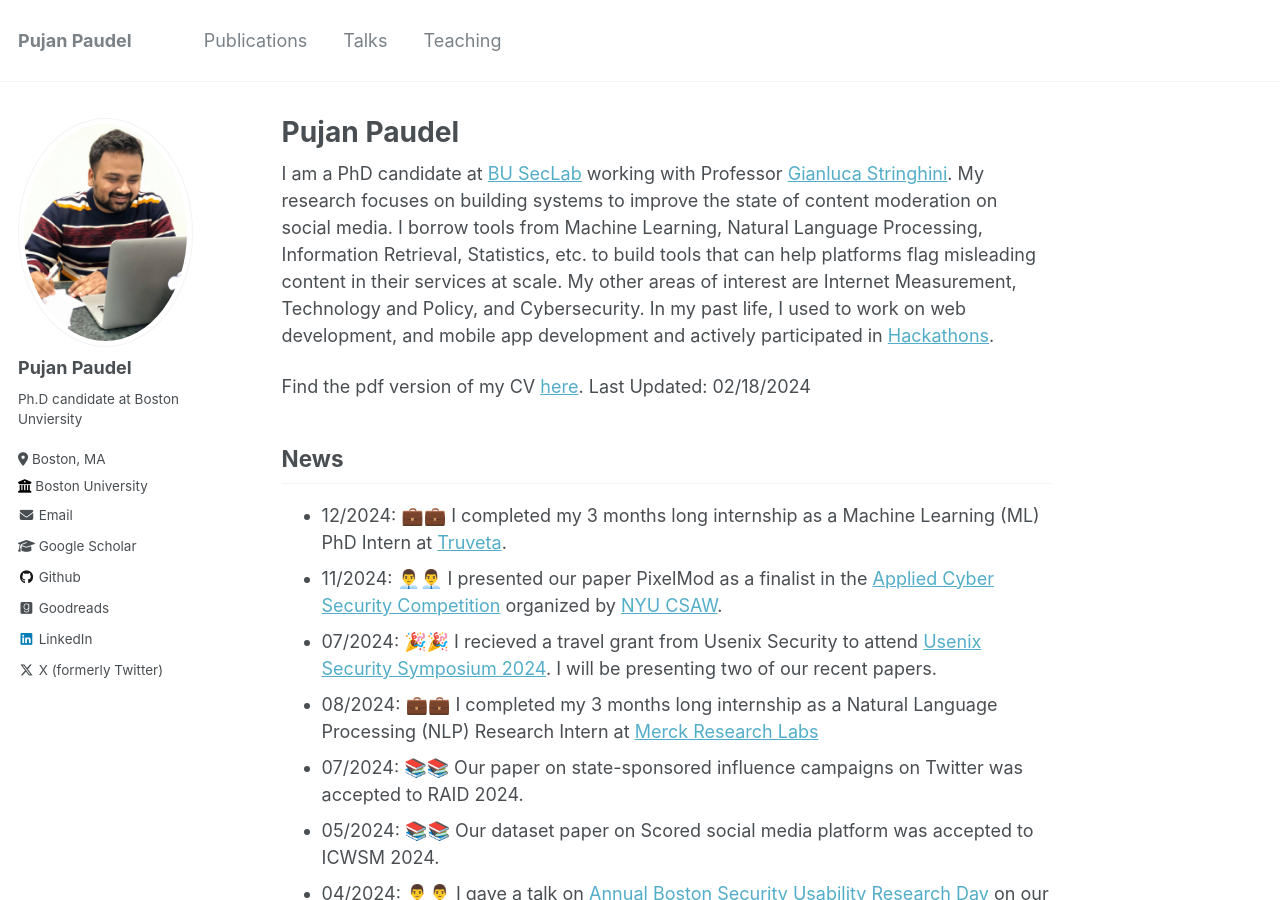
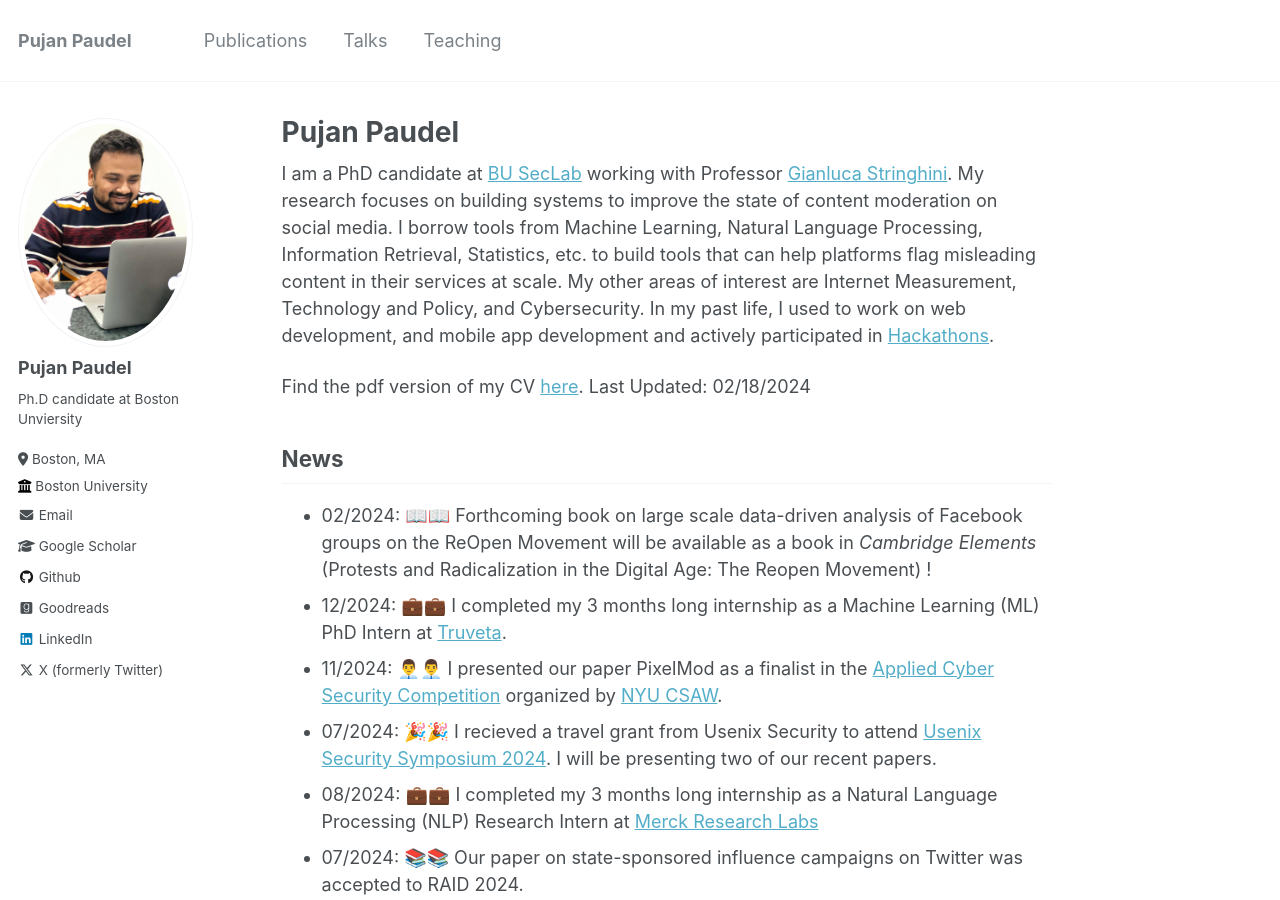
Before and after one commit to codepujan/codepujan.github.io, a Jekyll site: the page built from _pages/about.md, in a window 1280 px wide and 900 px high. Built offline with Jekyll 4.4.1, drawn with Linux system fonts in a browser that asks for light colours.

Commit message:
Update about.md

```diff
--- a/_pages/about.md
+++ b/_pages/about.md
@@ -13,6 +13,7 @@ Find the pdf version of my CV <a href="files/pujan_cv_updated.pdf" target="_blan
 
 News
 ------
+* 02/2024: 📖📖 Forthcoming book on large scale data-driven analysis of Facebook groups on the ReOpen Movement will be available as a book in _Cambridge Elements_ (Protests and Radicalization in the Digital Age: The Reopen Movement) !
 * 12/2024: 💼💼 I completed my 3 months long internship as a Machine Learning (ML) PhD Intern at [Truveta](https://www.truveta.com/).
 * 11/2024: 👨‍💼👨‍💼 I presented our paper PixelMod as a finalist in the [Applied Cyber Security Competition](https://www.csaw.io/research) organized by [NYU CSAW](https://www.csaw.io/).
 * 07/2024: 🎉🎉 I recieved a travel grant from Usenix Security to attend [Usenix Security Symposium 2024](https://www.usenix.org/conference/usenixsecurity24). I will be presenting two of our recent papers.
```
